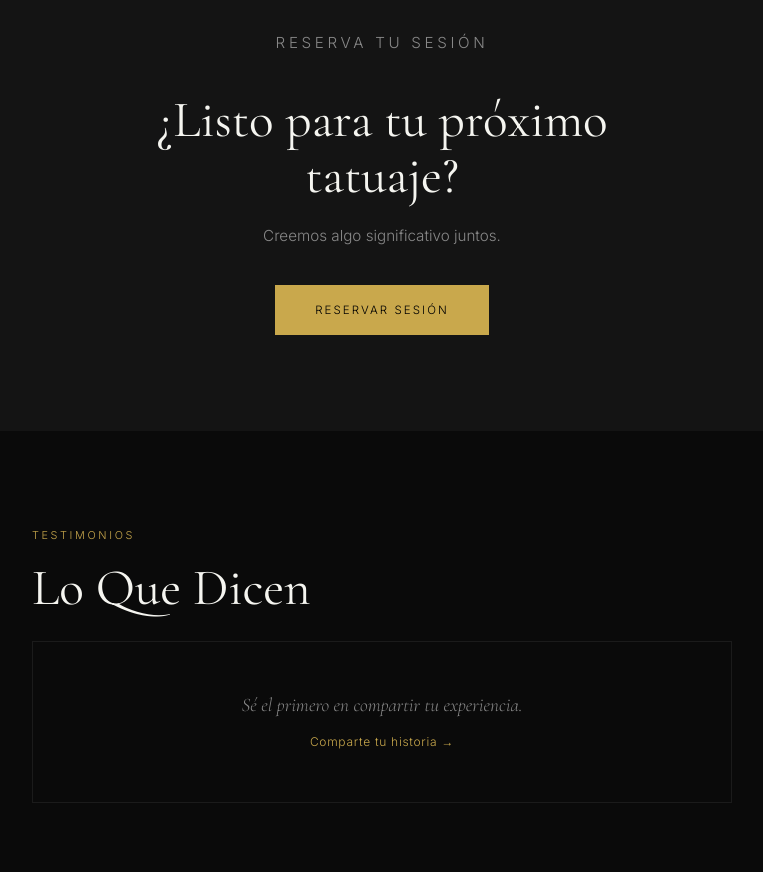
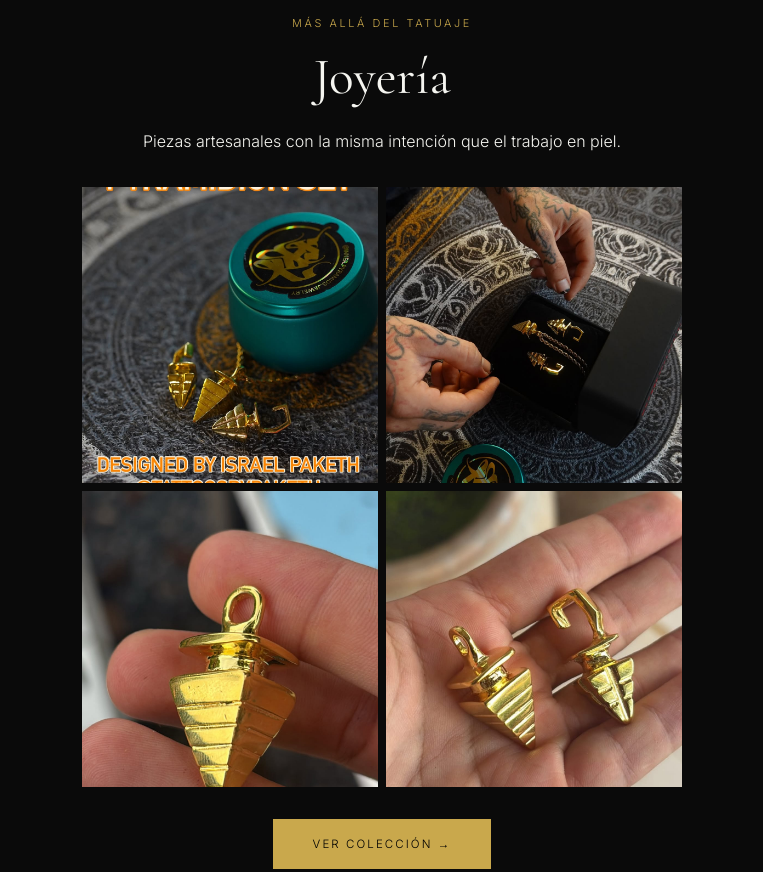
Before and after one commit to BayouWebStudio/tattoosbypaketh, a plain HTML site: page index.html in a window 1280 px wide. Shown: the part 2940-3812 px from the top of the page, without its empty margins (258-1021 px from the left). Drawn offline with nearby package versions, Linux system fonts and the light colour scheme.

Commit message:
Restore + fix jewelry: 2x2 grid, nav on all pages

```diff
--- a/index.html
+++ b/index.html
@@ -325,6 +325,20 @@
     </div>
   </section>
 
+  <!-- JEWELRY PREVIEW -->
+  <section style="padding:80px 24px;text-align:center;background:var(--black);">
+    <p class="section-label fade-up" data-en="Beyond the Tattoo" data-es="Más Allá del Tatuaje">Más Allá del Tatuaje</p>
+    <h2 class="fade-up" data-en="Jewelry" data-es="Joyería">Joyería</h2>
+    <p class="fade-up" style="max-width:520px;margin:0 auto 8px;" data-en="Handcrafted pieces with the same intention as the work on skin." data-es="Piezas artesanales con la misma intención que el trabajo en piel.">Piezas artesanales con la misma intención que el trabajo en piel.</p>
+    <div style="display:grid;grid-template-columns:1fr 1fr;gap:8px;margin:32px auto;max-width:600px;">
+      <a href="./jewelry.html"><img src="img/jewelry-1.jpg" alt="Joyería" style="width:100%;aspect-ratio:1;object-fit:cover;display:block;"></a>
+      <a href="./jewelry.html"><img src="img/jewelry-2.jpg" alt="Joyería" style="width:100%;aspect-ratio:1;object-fit:cover;display:block;"></a>
+      <a href="./jewelry.html"><img src="img/jewelry-3.jpg" alt="Joyería" style="width:100%;aspect-ratio:1;object-fit:cover;display:block;"></a>
+      <a href="./jewelry.html"><img src="img/jewelry-4.jpg" alt="Joyería" style="width:100%;aspect-ratio:1;object-fit:cover;display:block;"></a>
+    </div>
+    <a href="./jewelry.html" class="btn-gold fade-up" data-en="Ver Colección →" data-es="Ver Colección →">Ver Colección →</a>
+  </section>
+
   <!-- BOOKING CTA -->
   <section class="booking-preview">
     <p class="section-label fade-up" data-en="Book a Session" data-es="Reserva tu Sesi&#xf3;n">Reserva tu Sesi&#xf3;n</p>
```
